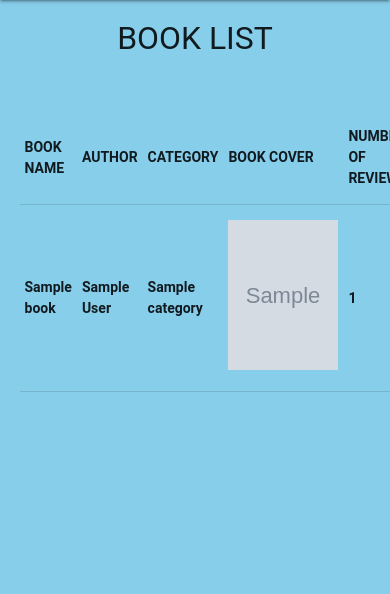
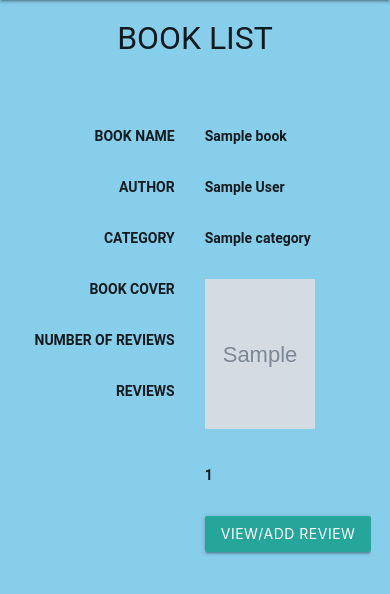
Before and after one commit to Code-Institute-Submissions/djmolloy57-proj_book_MayResub, a Flask app: page /get_history in a window 390 px wide; the page is wider, and only the part inside the window is pictured. Shown: the part 56-650 px from the top of that part. Run offline with Flask 2, Linux system fonts and the light colour scheme; grey boxes marked "Sample" are stand-in pictures; a database or web service that is not in the repository returns one stand-in record (values such as "Sample title"); some libraries are stand-ins or nearby versions.

Commit message:
add table responsive class to main page and book by category page for mobile devices

```diff
--- a/templates/book_by_category.html
+++ b/templates/book_by_category.html
@@ -3,7 +3,7 @@
 {% block content %}
 <body>
 <div class="container">
-<table cellspacing="0" class="column-options">
+<table cellspacing="0" class="column-options bordered responsive-table">
     <th>BOOK NAME</th>
     <th>AUTHOR</th>
     <th>CATEGORY</th>
--- a/templates/tasks.html
+++ b/templates/tasks.html
@@ -2,7 +2,7 @@
 {% block content %}
 <body>
 <div class="container">
-<table cellspacing="0" class="column-options">
+<table cellspacing="0" class="column-options bordered responsive-table">
 
 
     <th>BOOK NAME</th>
```
